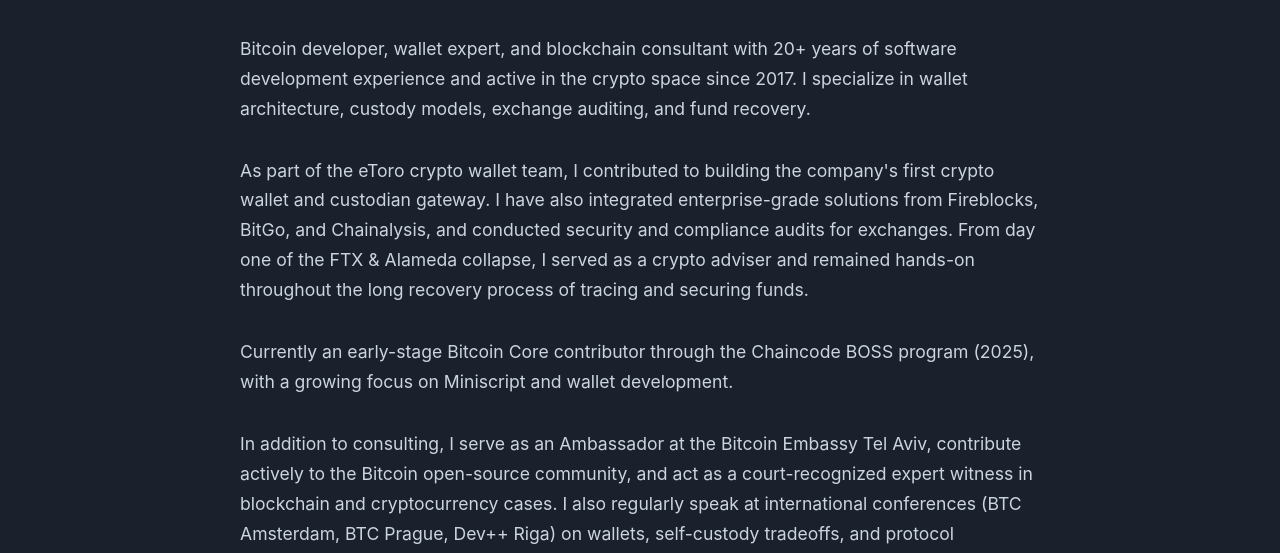
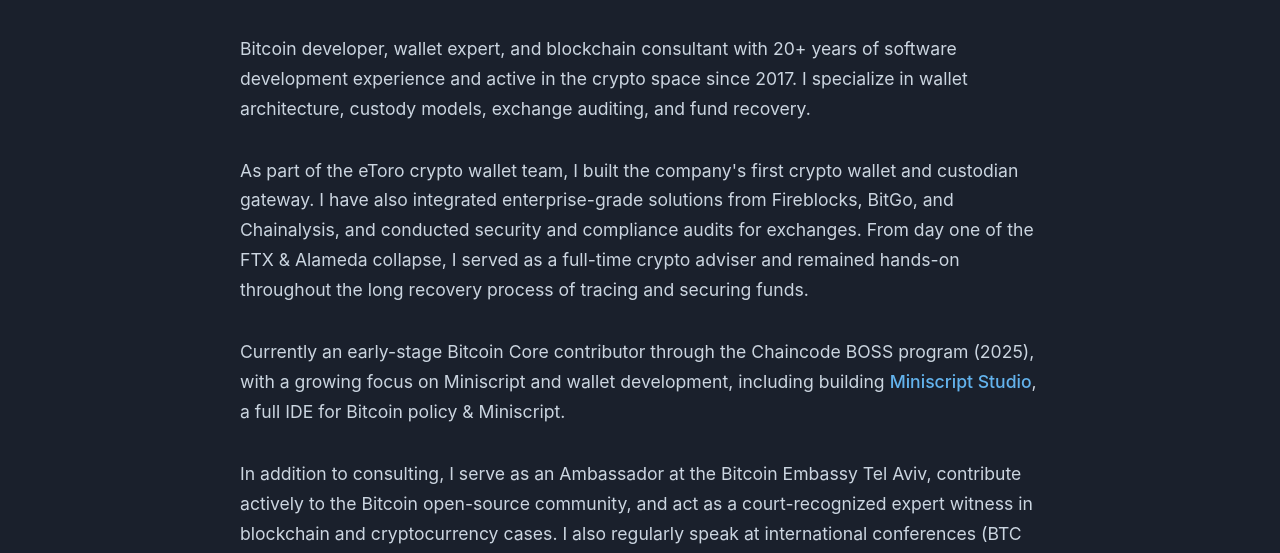
Before and after one commit to adyshimony/adys-site, a website: page about/index.html in a window 1280 px wide. Shown: the part 236-789 px from the top of the page. Drawn offline with Linux system fonts and the light colour scheme.

Commit message:
About text changes

```diff
--- a/about/index.html
+++ b/about/index.html
@@ -44,9 +44,9 @@
                 <div class="about-text">
                     <p>Bitcoin developer, wallet expert, and blockchain consultant with 20+ years of software development experience and active in the crypto space since 2017. I specialize in wallet architecture, custody models, exchange auditing, and fund recovery.</p>
 
-                    <p>As part of the eToro crypto wallet team, I contributed to building the company's first crypto wallet and custodian gateway. I have also integrated enterprise-grade solutions from Fireblocks, BitGo, and Chainalysis, and conducted security and compliance audits for exchanges. From day one of the FTX & Alameda collapse, I served as a crypto adviser and remained hands-on throughout the long recovery process of tracing and securing funds.</p>
+                    <p>As part of the eToro crypto wallet team, I built the company's first crypto wallet and custodian gateway. I have also integrated enterprise-grade solutions from Fireblocks, BitGo, and Chainalysis, and conducted security and compliance audits for exchanges. From day one of the FTX & Alameda collapse, I served as a full-time crypto adviser and remained hands-on throughout the long recovery process of tracing and securing funds.</p>
 
-                    <p>Currently an early-stage Bitcoin Core contributor through the Chaincode BOSS program (2025), with a growing focus on Miniscript and wallet development.</p>
+                    <p>Currently an early-stage Bitcoin Core contributor through the Chaincode BOSS program (2025), with a growing focus on Miniscript and wallet development, including building <a href="https://adys.dev/miniscript">Miniscript Studio</a>, a full IDE for Bitcoin policy & Miniscript.</p>
 
                     <p>In addition to consulting, I serve as an Ambassador at the Bitcoin Embassy Tel Aviv, contribute actively to the Bitcoin open-source community, and act as a court-recognized expert witness in blockchain and cryptocurrency cases. I also regularly speak at international conferences (BTC Amsterdam, BTC Prague, Dev++ Riga) on wallets, self-custody tradeoffs, and protocol development.</p>
                 </div>
--- a/styles.css
+++ b/styles.css
@@ -876,6 +876,16 @@
     margin-bottom: 2rem;
 }
 
+.about-text a {
+    color: var(--accent-color);
+    text-decoration: none;
+    font-weight: 500;
+}
+
+.about-text a:hover {
+    text-decoration: underline;
+}
+
 /* Footer */
 footer {
     background: var(--container-bg);
```
